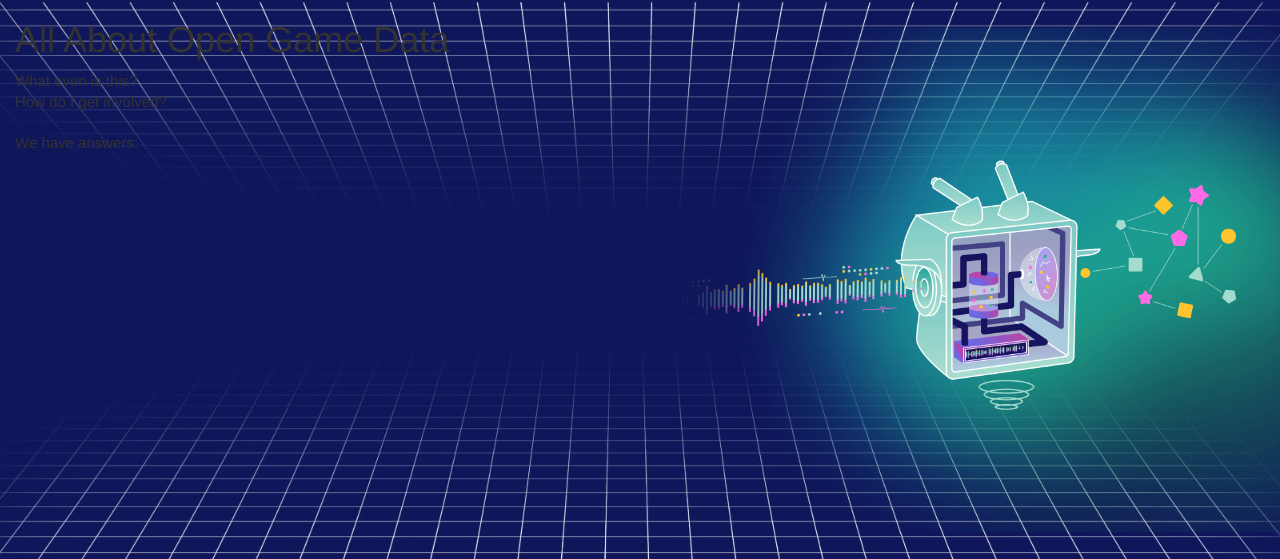
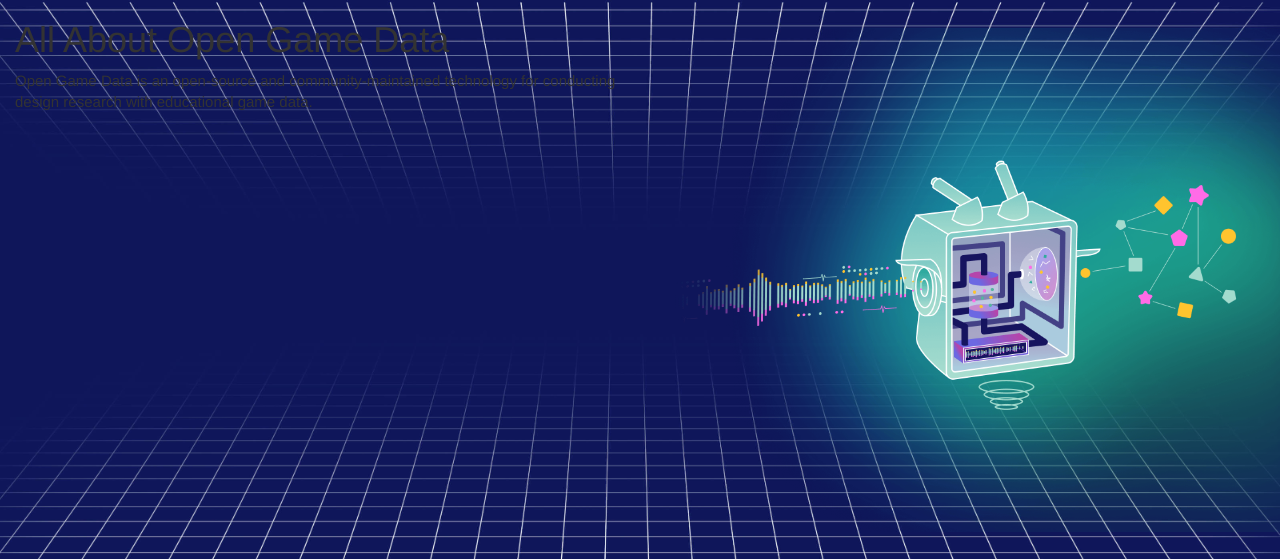
Before and after one commit to opengamedata/opengamedata-website, a PHP site: page /about.php in a window 1280 px wide. Shown: the part 89-648 px from the top of the page. Run offline with PHP 8.4, Linux system fonts and the light colour scheme; style sheets or scripts are compiled from the project's sources; some libraries are stand-ins or nearby versions; some web fonts are replaced.

Commit message:
Update about.php

```diff
--- a/site/about.php
+++ b/site/about.php
@@ -5,8 +5,7 @@
 <section class="hero-about w-100 px-3 py-5 px-md-5 bg-dark text-white d-flex">
     <div class="col-sm-6 mt-auto my-md-auto">
         <h1 class="display-1">All About Open Game Data</h1>
-        <p class="lead">What even is this?<br/>How do I get involved?</p>
-        <p class="lead">We have answers:</p>
+        <p class="lead">Open Game Data is an open-source and community-maintained technology for conducting design research with educational game data. </p>
     </div>
 </section>
 <main id="about">
```
